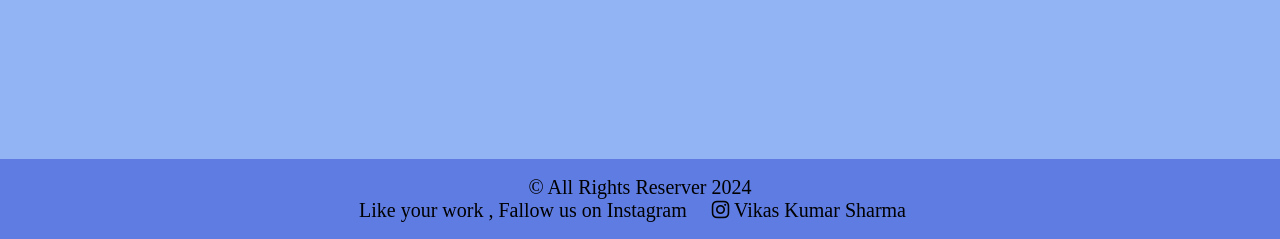
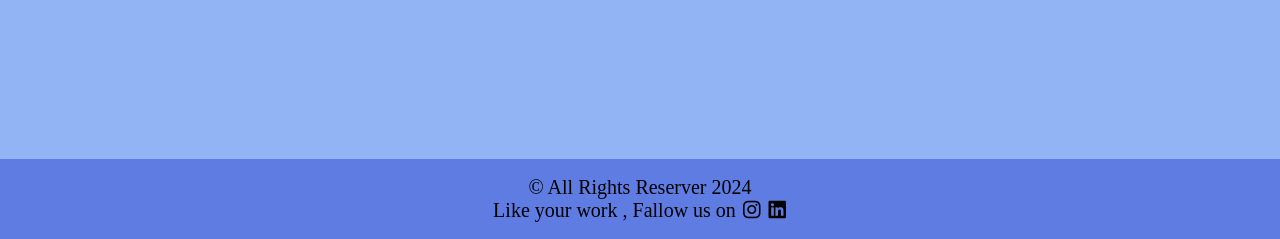
Before and after one commit to arnel0069/MOVIE-RECOMMENDATION-ENGINE, a Flask app: page /movies in a window 1280 px wide. Shown: the part 561-800 px from the top of the page. Run offline with Flask 3, Linux system fonts and the light colour scheme; parts of the project's set-up code (start-up, migrations or seed data) failed here and were passed over.

Commit message:
modified

```diff
--- a/app.py
+++ b/app.py
@@ -30,9 +30,6 @@ def register():
     if request.method == 'POST':
         username = request.form['username']
         password = request.form['password']
-
-        # Check if the username already exists
-
 
         # Check if the username already exists
         existing_user = User.query.filter_by(username=username).first()
--- a/static/about.css
+++ b/static/about.css
@@ -43,3 +43,7 @@ footer{
   display: flex;
   text-align: center;
 }
+
+footer a {
+  padding: 0px 1px 0px 2px;
+}
--- a/static/home.css
+++ b/static/home.css
@@ -168,3 +168,7 @@ label{
   font-size: 25px;
   font-weight: bold;
 }
+
+footer a {
+  padding: 0px 1px 0px 2px;
+}
--- a/static/projectsynopsis.css
+++ b/static/projectsynopsis.css
@@ -42,3 +42,7 @@ footer{
   display: flex;
   text-align: center;
 }
+
+footer a {
+  padding: 0px 1px 0px 2px;
+}
--- a/templates/about.html
+++ b/templates/about.html
@@ -39,7 +39,7 @@
   <footer>
 
     <p> &#169; All Rights Reserver 2024 <br>
-      Like your work , Fallow us on Instagram<a href="https://www.instagram.com/vikasksharma0069/"><i class="fa-brands fa-instagram"></i> Vikas Kumar Sharma
+      Like your work , Fallow us on <a href="https://www.instagram.com/vikasksharma0069/"><i class="fa-brands fa-instagram"></i> <a href="https://www.linkedin.com/in/vikas-kumar-sharma-87b274207/"><i class="fa-brands fa-linkedin"></i>
       </a>
     </p>
 
--- a/templates/home.html
+++ b/templates/home.html
@@ -32,7 +32,7 @@
   <footer>
 
     <p> &#169; All Rights Reserver 2024 <br>
-      Like your work , Fallow us on Instagram<a href="https://www.instagram.com/vikasksharma0069/"><i class="fa-brands fa-instagram"></i> Vikas Kumar Sharma
+      Like your work , Fallow us on <a href="https://www.instagram.com/vikasksharma0069/"><i class="fa-brands fa-instagram"></i> <a href="https://www.linkedin.com/in/vikas-kumar-sharma-87b274207/"><i class="fa-brands fa-linkedin"></i>
       </a>
     </p>
 
--- a/templates/login.html
+++ b/templates/login.html
@@ -49,7 +49,7 @@
   <footer>
 
     <p> &#169; All Rights Reserver 2024 <br>
-      Like your work , Fallow us on Instagram<a href="https://www.instagram.com/vikasksharma0069/"><i class="fa-brands fa-instagram"></i> Vikas Kumar Sharma
+      Like your work , Fallow us on <a href="https://www.instagram.com/vikasksharma0069/"><i class="fa-brands fa-instagram"></i> <a href="https://www.linkedin.com/in/vikas-kumar-sharma-87b274207/"><i class="fa-brands fa-linkedin"></i>
       </a>
     </p>
 
--- a/templates/movies.html
+++ b/templates/movies.html
@@ -52,9 +52,7 @@
   <footer>
 
     <p> &#169; All Rights Reserver 2024 <br>
-      Like your work , Fallow us on Instagram
-      <a href="https://www.instagram.com/vikasksharma0069/"><i
-          class="fa-brands fa-instagram"></i> Vikas Kumar Sharma
+      Like your work , Fallow us on <a href="https://www.instagram.com/vikasksharma0069/"><i class="fa-brands fa-instagram"></i> <a href="https://www.linkedin.com/in/vikas-kumar-sharma-87b274207/"><i class="fa-brands fa-linkedin"></i>
       </a>
     </p>
 
--- a/templates/projectsynopsis.html
+++ b/templates/projectsynopsis.html
@@ -75,7 +75,7 @@
   <footer>
 
     <p> &#169; All Rights Reserver 2024 <br>
-      Like your work , Fallow us on Instagram<a href="https://www.instagram.com/vikasksharma0069/"><i class="fa-brands fa-instagram"></i> Vikas Kumar Sharma
+      Like your work , Fallow us on <a href="https://www.instagram.com/vikasksharma0069/"><i class="fa-brands fa-instagram"></i> <a href="https://www.linkedin.com/in/vikas-kumar-sharma-87b274207/"><i class="fa-brands fa-linkedin"></i>
       </a>
     </p>
 
--- a/templates/register.html
+++ b/templates/register.html
@@ -63,7 +63,7 @@
   <footer>
 
     <p> &#169; All Rights Reserver 2024 <br>
-      Like your work , Fallow us on Instagram<a href="https://www.instagram.com/vikasksharma0069/"><i class="fa-brands fa-instagram"></i> Vikas Kumar Sharma
+      Like your work , Fallow us on <a href="https://www.instagram.com/vikasksharma0069/"><i class="fa-brands fa-instagram"></i> <a href="https://www.linkedin.com/in/vikas-kumar-sharma-87b274207/"><i class="fa-brands fa-linkedin"></i>
       </a>
     </p>
 
```
Also changed, not shown: instance/users.db.
